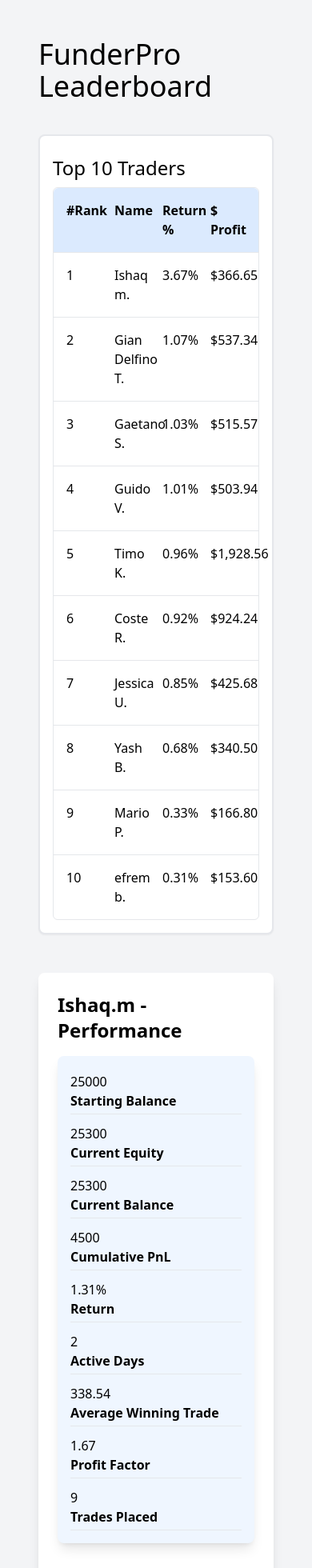
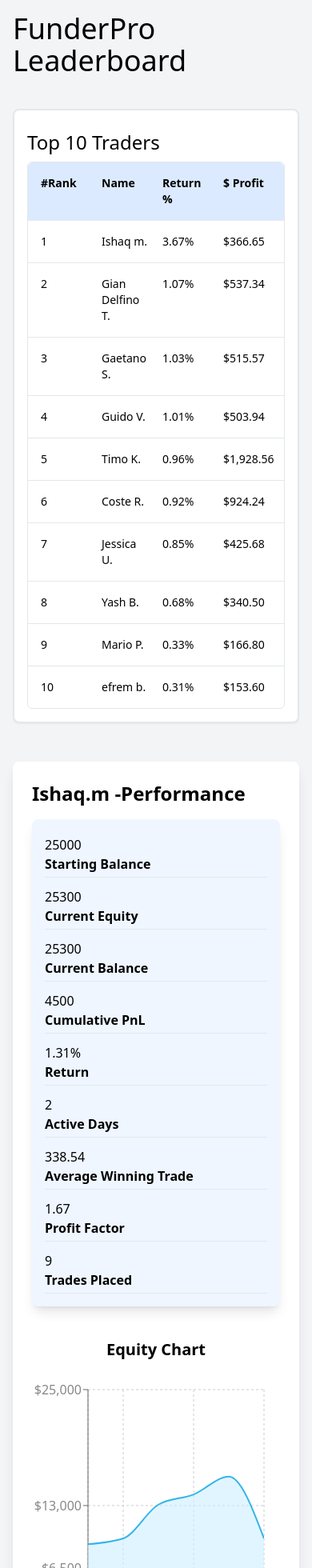
Before and after one commit to jayk-gupta/assignment, a React (Vite) app: page / in a window 390 px wide. Shown: the top 1960 px of the page at 80% size. Built offline with nearby package versions, Linux system fonts and the light colour scheme.

Commit message:
fixed styles

```diff
--- a/src/App.module.css
+++ b/src/App.module.css
@@ -1,3 +1,15 @@
 :root{
-    @apply p-12  bg-gray-100
+    @apply p-4  bg-gray-100  sm:p-12
 }
+
+.flexLayout{
+  @apply  flex flex-col justify-between gap-12 md:flex-col lg:flex-row sm:flex-col
+}
+
+.main{
+  @apply  flex flex-col gap-12
+}
+
+.title{
+@apply text-4xl mb-10
+}
--- a/src/App.tsx
+++ b/src/App.tsx
@@ -19,9 +19,9 @@
 
   return (
     <div className={styles.container}>
-      <h1 className="text-4xl mb-10">FunderPro Leaderboard</h1>
-      <main className="flex flex-col gap-12">
-        <div className="flex flex-col justify-between gap-12 md:flex-col lg:flex-row sm:flex-col ">
+      <h1 className={styles.title }>FunderPro Leaderboard</h1>
+      <main className={styles.main }>
+        <div className={styles.flexLayout}>
           <LeaderBoard onTraderSelect={handleTraderSelect} />
           <MetricsDetails selectedTrader={selectedTrader} />
         </div>
--- a/src/components/Leaderboard/LeaderBoard.module.css
+++ b/src/components/Leaderboard/LeaderBoard.module.css
@@ -1,5 +1,5 @@
 .leaderboard {
-  @apply bg-white font-sans p-4 rounded-lg shadow-sm text-base border-2  md:w-full lg:w-1/2 ;
+  @apply text-sm bg-white font-sans p-4 rounded-lg border-2 shadow-sm sm:text-base  md:w-full lg:w-1/2 ;
 }
 
 .list {
--- a/src/components/Metrics Details/EquityChart.tsx
+++ b/src/components/Metrics Details/EquityChart.tsx
@@ -1,4 +1,4 @@
-
+import styles from "./equityChart.module.css"
 import {
   AreaChart,
   Area,
@@ -20,8 +20,8 @@
 
 const EquityChart = () => {
   return (
-    <div className="w-full lg:h-[700px] md:h-[500px] sm:h-[400px] sm:pb-12 h-[400px] pb-12">
-      <h2 className="text-xl font-semibold mb-4 text-center">Equity Chart</h2>
+    <div className={styles.container}>
+      <h2 className={styles.title}>Equity Chart</h2>
       <ResponsiveContainer width="100%" height="100%">
         <AreaChart
           data={data}
--- a/src/components/Metrics Details/MetricsDetails.tsx
+++ b/src/components/Metrics Details/MetricsDetails.tsx
@@ -33,9 +33,9 @@
         <h2 className="text-2xl font-semibold mb-4">
           {selectedTrader.username} -Performance
         </h2>
-        <div className="flex gap-4 md:flex-col lg:flex-col xl:flex-row sm:flex-col flex-col">
-          <div className="mb-6  bg-blue-50 p-4 rounded-lg shadow-lg md:w-full md:text-base xl:w-1/4 ">
-            {/* Table-like structure using ul and li */}
+        <div className={styles.flexLayout}>
+          <div className={styles.metricsContainer}>
+            {/* Metrics details */}
             <ul className={styles.metrics}>
               {metricData.map((metric, index) => (
                 <li key={index} className={styles.metricRow}>
@@ -45,7 +45,7 @@
               ))}
             </ul>
           </div>
-
+          {/* Equity Chart */}
           <EquityChart />
         </div>
       </div>
--- /dev/null
+++ b/src/components/Metrics Details/equityChart.module.css
@@ -0,0 +1,7 @@
+.container{
+    @apply w-full lg:h-[700px] md:h-[500px] sm:h-[400px] sm:pb-12 h-[400px] pb-12
+}
+
+.title{
+    @apply text-xl font-semibold mb-4 text-center
+}
--- a/src/components/Metrics Details/metricsDetails.module.css
+++ b/src/components/Metrics Details/metricsDetails.module.css
@@ -1,26 +1,33 @@
-/* tradingLog.module.css */
+.metricsDetails {
+  @apply p-6 bg-white shadow-lg rounded-lg md:w-full md:pb-16 lg:w-4/5;
+}
+
 .metrics{
    @apply flex flex-col gap-2 md:flex-row md:grid lg:grid-cols-3 md:grid-cols-3 xl:flex-col xl:flex
 }
-/* Container for the trader log */
-.metricsDetails{
-  @apply p-6 bg-white shadow-lg rounded-lg  md:w-full md:pb-16  lg:w-4/5 ;
+
+
+.metricsContainer{
+@apply  mb-6 bg-blue-50 p-4 rounded-lg shadow-lg md:w-full md:text-base xl:w-1/4
 }
 
-/* Styling for the metric rows */
 .metricRow {
   @apply py-1 flex flex-col justify-between  border-b border-gray-200
   sm:py-2 md:gap-2;
 }
 
-/* Title for each metric */
+
 .metricTitle {
   @apply font-semibold
 
 }
 
-/* Value for each metric */
+
 .metricValue {
   @apply text-base
 
 }
+
+.flexLayout{
+  @apply flex gap-4 md:flex-col lg:flex-col xl:flex-row sm:flex-col flex-col
+}
```
